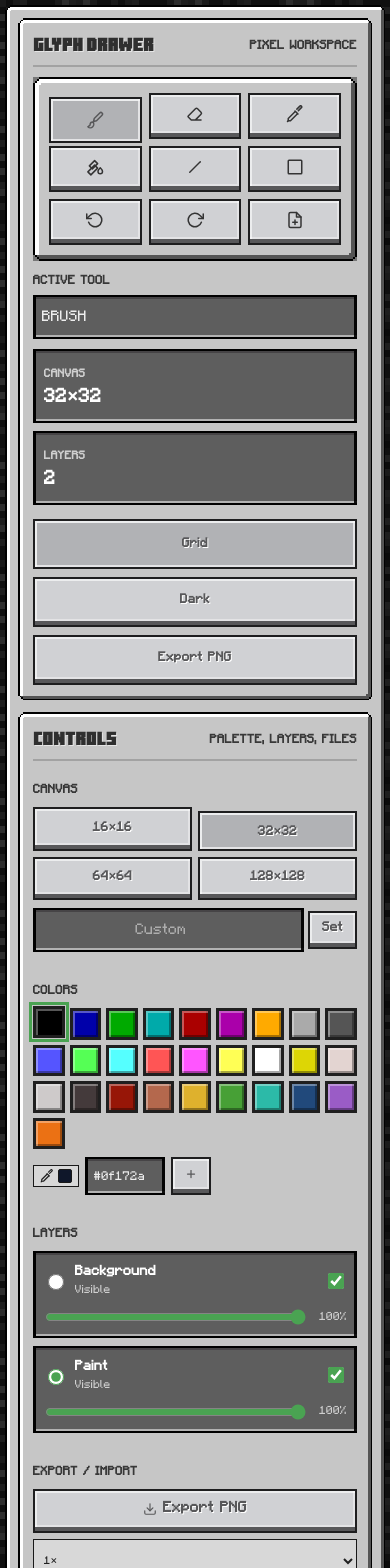
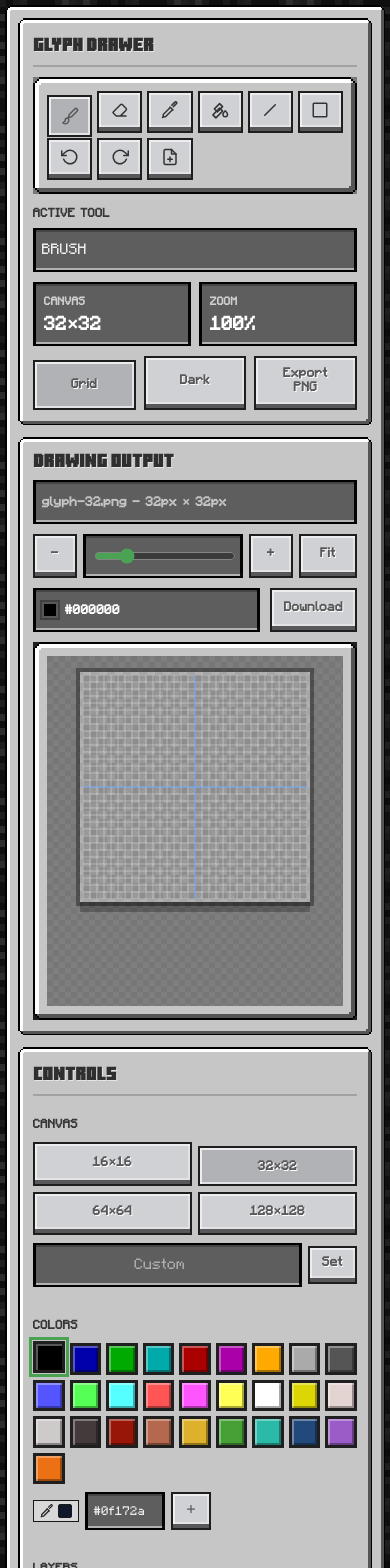
Before and after one commit to NhanAZ-Web/glyph-drawer, a Svelte app: page / in a window 390 px wide. Shown: the top 1568 px of the page. Built offline with nearby package versions, Linux system fonts and the light colour scheme.

Commit message:
Improve responsive editor layout and zoom UX

```diff
--- a/src/App.svelte
+++ b/src/App.svelte
@@ -22,7 +22,19 @@
   const unsubTheme = themeStore.subscribe((value) => (theme = value))
   onDestroy(unsubTheme)
 
+  function isEditableTarget(target: EventTarget | null): boolean {
+    if (!(target instanceof HTMLElement)) return false
+    const tag = target.tagName.toLowerCase()
+    return (
+      target.isContentEditable ||
+      tag === 'input' ||
+      tag === 'textarea' ||
+      tag === 'select'
+    )
+  }
+
   function handleKeydown(event: KeyboardEvent) {
+    if (isEditableTarget(event.target)) return
     const { key, metaKey, ctrlKey, shiftKey } = event
     const mod = metaKey || ctrlKey
     switch (key.toLowerCase()) {
@@ -63,9 +75,32 @@
         canvasStore.newDocument(32)
         toastStore.push('New 32×32 canvas', 'info')
         break
+      case '+':
+      case '=':
+        if (mod) {
+          event.preventDefault()
+          canvasStore.zoomIn()
+        }
+        break
+      case '-':
+        if (mod) {
+          event.preventDefault()
+          canvasStore.zoomOut()
+        }
+        break
+      case '0':
+        if (mod) {
+          event.preventDefault()
+          canvasStore.resetZoom()
+        }
+        break
       default:
         break
     }
+  }
+
+  function handleZoomInput(event: Event) {
+    canvasStore.setZoom(Number((event.currentTarget as HTMLInputElement).value))
   }
 
   function quickExportPng() {
@@ -88,7 +123,7 @@
 <svelte:window on:keydown={handleKeydown} />
 
 <div class="app-container">
-  <div class="tool-deck drawer-tool-deck">
+  <main class="workspace-layout">
     <section class="app-card tool-card drawer-card">
       <div class="panel-heading">
         <h2>Glyph Drawer</h2>
@@ -110,8 +145,8 @@
               <span class="metric-value">{state.size}&times;{state.size}</span>
             </div>
             <div class="metric-tile">
-              <span class="metric-label">Layers</span>
-              <span class="metric-value">{state.layers.length}</span>
+              <span class="metric-label">Zoom</span>
+              <span class="metric-value">{state.zoom}%</span>
             </div>
           </div>
 
@@ -134,27 +169,57 @@
       </div>
     </section>
 
-    <section class="app-card tool-card controls-card">
-      <div class="panel-heading">
-        <h2>Controls</h2>
-        <span class="detail-text">Palette, layers, files</span>
-      </div>
-      <RightPanel {state} />
-    </section>
-  </div>
-
     <section class="app-card atlas-card drawing-card">
       <div class="atlas-header">
         <div class="atlas-title-group">
           <h2>Drawing Output</h2>
-        <span class="atlas-info">glyph-{state.size}.png - {state.size}px &times; {state.size}px</span>
+          <span class="atlas-info"
+            >glyph-{state.size}.png - {state.size}px &times; {state.size}px</span
+          >
         </div>
         <div class="atlas-actions">
+          <div class="zoom-controls" aria-label="Canvas zoom controls">
+            <button
+              class="btn btn-sm btn-icon"
+              on:click={() => canvasStore.zoomOut()}
+              aria-label="Zoom out"
+            >
+              -
+            </button>
+            <label class="zoom-slider-label">
+              <span class="detail-text">Zoom</span>
+              <input
+                class="zoom-slider"
+                type="range"
+                min="25"
+                max="400"
+                step="25"
+                value={state.zoom}
+                on:input={handleZoomInput}
+                aria-label="Canvas zoom"
+              />
+            </label>
+            <button
+              class="btn btn-sm btn-icon"
+              on:click={() => canvasStore.zoomIn()}
+              aria-label="Zoom in"
+            >
+              +
+            </button>
+            <button
+              class="btn btn-sm zoom-reset"
+              on:click={() => canvasStore.resetZoom()}
+            >
+              Fit
+            </button>
+          </div>
           <span class="atlas-info color-info">
-          <span class="statusbar-color-swatch" style="background:{state.currentColor};"></span>
+            <span class="statusbar-color-swatch" style="background:{state.currentColor};"
+            ></span>
             {state.currentColor}
           </span>
-        <button class="btn btn-sm export-btn" on:click={quickExportPng}>Download</button>
+          <button class="btn btn-sm export-btn" on:click={quickExportPng}>Download</button
+          >
         </div>
       </div>
 
@@ -165,11 +230,24 @@
       </div>
     </section>
 
+    <section class="app-card tool-card controls-card">
+      <div class="panel-heading">
+        <h2>Controls</h2>
+        <span class="detail-text">Palette, layers, files</span>
+      </div>
+      <RightPanel {state} />
+    </section>
+  </main>
+
   <footer class="footer-links">
     <a href="https://github.com/NhanAZ/glyph" target="_blank" rel="noopener noreferrer">
       Glyph Tools
     </a>
-    <a href="https://github.com/NhanAZ/glyph-drawer" target="_blank" rel="noopener noreferrer">
+    <a
+      href="https://github.com/NhanAZ/glyph-drawer"
+      target="_blank"
+      rel="noopener noreferrer"
+    >
       glyph-drawer
     </a>
   </footer>
--- a/src/app.css
+++ b/src/app.css
@@ -102,9 +102,10 @@ body {
   line-height: 1.45;
   background-color: var(--bedrock-bg);
   background-image:
-    linear-gradient(rgba(0, 0, 0, 0.7), rgba(0, 0, 0, 0.7)),
-    url('/assets/ui/bedrock.png');
-  background-size: 160px 160px, 160px 160px;
+    linear-gradient(rgba(0, 0, 0, 0.7), rgba(0, 0, 0, 0.7)), url('/assets/ui/bedrock.png');
+  background-size:
+    160px 160px,
+    160px 160px;
   image-rendering: pixelated;
   overflow-x: hidden;
   animation: moveBackground 100s linear infinite;
@@ -202,7 +203,7 @@ a {
 .app-container {
   position: relative;
   z-index: 1;
-  width: min(1220px, calc(100% - 40px));
+  width: min(1480px, calc(100% - 32px));
   margin: 20px auto;
   padding: 12px;
   background: transparent;
@@ -215,12 +216,26 @@ a {
   box-shadow: none;
 }
 
-.tool-deck {
+.workspace-layout {
   display: grid;
-  grid-template-columns: minmax(0, 0.9fr) minmax(420px, 1.1fr);
+  grid-template-columns: minmax(320px, 380px) minmax(0, 1fr);
+  grid-template-areas:
+    'drawer drawing'
+    'controls drawing';
   gap: 12px;
   align-items: start;
-  margin-bottom: 12px;
+}
+
+.drawer-card {
+  grid-area: drawer;
+}
+
+.drawing-card {
+  grid-area: drawing;
+}
+
+.controls-card {
+  grid-area: controls;
 }
 
 .app-card {
@@ -398,6 +413,19 @@ select:focus {
   gap: 8px;
 }
 
+.drawer-actions {
+  grid-template-columns: repeat(2, minmax(0, 1fr));
+}
+
+.drawer-actions .btn {
+  white-space: normal;
+  overflow-wrap: anywhere;
+}
+
+.drawer-actions .btn:last-child {
+  grid-column: 1 / -1;
+}
+
 .btn,
 .tool-btn,
 .icon-button,
@@ -528,12 +556,6 @@ select:focus {
   height: 46px;
 }
 
-.controls-card .props-panel {
-  display: grid;
-  grid-template-columns: repeat(2, minmax(0, 1fr));
-  gap: 10px;
-}
-
 .props-panel {
   display: flex;
   flex-direction: column;
@@ -542,6 +564,12 @@ select:focus {
   background: transparent;
   border: 0;
   overflow: visible;
+}
+
+.controls-card .props-panel {
+  display: grid;
+  grid-template-columns: 1fr;
+  gap: 10px;
 }
 
 .section {
@@ -787,7 +815,43 @@ input[type='range'] {
 }
 
 .atlas-actions {
+  flex: 1 1 360px;
   justify-content: flex-end;
+}
+
+.zoom-controls {
+  display: grid;
+  grid-template-columns: auto minmax(150px, 220px) auto auto;
+  gap: 6px;
+  align-items: stretch;
+}
+
+.zoom-slider-label {
+  min-height: 44px;
+  display: grid;
+  grid-template-columns: auto minmax(90px, 1fr);
+  gap: 8px;
+  align-items: center;
+  padding: 6px;
+  color: #eeeeee;
+  background: transparent;
+  border-width: 4px 3px;
+  border-style: solid;
+  border-image-source: var(--ui-input-border);
+  border-image-slice: 2 1 2 1 fill;
+  border-image-repeat: stretch;
+}
+
+.zoom-slider-label .detail-text {
+  color: #cfcfcf;
+}
+
+.zoom-slider {
+  min-width: 0;
+}
+
+.zoom-reset {
+  min-width: 58px;
 }
 
 .atlas-info {
@@ -836,31 +900,32 @@ input[type='range'] {
 
 .canvas-area {
   width: 100%;
-  min-height: min(66vh, 700px);
+  height: clamp(460px, calc(100vh - 188px), 780px);
+  min-height: 0;
   display: grid;
   place-items: center;
   background:
     linear-gradient(45deg, rgba(255, 255, 255, 0.05) 25%, transparent 25%),
     linear-gradient(-45deg, rgba(255, 255, 255, 0.05) 25%, transparent 25%),
     linear-gradient(45deg, transparent 75%, rgba(255, 255, 255, 0.05) 75%),
-    linear-gradient(-45deg, transparent 75%, rgba(255, 255, 255, 0.05) 75%),
-    #777777;
+    linear-gradient(-45deg, transparent 75%, rgba(255, 255, 255, 0.05) 75%), #777777;
   background-position:
     0 0,
     0 6px,
     6px -6px,
     -6px 0;
   background-size: 12px 12px;
-  overflow: hidden;
+  overflow: auto;
   position: relative;
 }
 
 .canvas-stage-wrapper {
-  width: 100%;
-  height: 100%;
-  display: grid;
-  place-items: center;
-  padding: 12px;
+  min-width: 100%;
+  min-height: 100%;
+  display: flex;
+  align-items: safe center;
+  justify-content: safe center;
+  padding: 16px;
 }
 
 .canvas-stage {
@@ -868,8 +933,20 @@ input[type='range'] {
   display: inline-flex;
   background-color: #8d8d8d;
   background-image:
-    linear-gradient(45deg, rgba(255, 255, 255, 0.1) 25%, transparent 25%, transparent 75%, rgba(255, 255, 255, 0.1) 75%),
-    linear-gradient(45deg, rgba(255, 255, 255, 0.1) 25%, transparent 25%, transparent 75%, rgba(255, 255, 255, 0.1) 75%);
+    linear-gradient(
+      45deg,
+      rgba(255, 255, 255, 0.1) 25%,
+      transparent 25%,
+      transparent 75%,
+      rgba(255, 255, 255, 0.1) 75%
+    ),
+    linear-gradient(
+      45deg,
+      rgba(255, 255, 255, 0.1) 25%,
+      transparent 25%,
+      transparent 75%,
+      rgba(255, 255, 255, 0.1) 75%
+    );
   background-size: 16px 16px;
   background-position:
     0 0,
@@ -882,6 +959,7 @@ input[type='range'] {
 
 .canvas-board {
   display: block;
+  max-width: none;
   image-rendering: pixelated;
   touch-action: none;
 }
@@ -1080,8 +1158,16 @@ input[type='range'] {
     padding: 10px;
   }
 
-  .tool-deck {
+  .workspace-layout {
     grid-template-columns: 1fr;
+    grid-template-areas:
+      'drawer'
+      'drawing'
+      'controls';
+  }
+
+  .controls-card .props-panel {
+    grid-template-columns: repeat(2, minmax(0, 1fr));
   }
 
   .drawer-tools-layout {
@@ -1089,14 +1175,16 @@ input[type='range'] {
   }
 
   .canvas-area {
-    min-height: 560px;
+    height: 560px;
   }
 }
 
 @media (max-width: 767px) {
   body {
     font-size: 15px;
-    background-size: 112px 112px, 112px 112px;
+    background-size:
+      112px 112px,
+      112px 112px;
   }
 
   .app-container {
@@ -1119,18 +1207,23 @@ input[type='range'] {
     font-size: 1.12rem;
   }
 
+  .panel-heading > .detail-text {
+    display: none;
+  }
+
   .drawer-tools-layout,
   .controls-card .props-panel,
   .preset-actions,
-  .drawer-actions,
-  .drawer-metrics,
   .export-row {
     grid-template-columns: 1fr;
   }
 
   .toolstrip {
     width: 100%;
-    grid-template-columns: repeat(6, minmax(38px, 1fr));
+    grid-template-columns: repeat(6, minmax(34px, 1fr));
+    grid-auto-rows: 42px;
+    gap: 5px;
+    padding: 6px;
   }
 
   .toolstrip-separator {
@@ -1140,6 +1233,24 @@ input[type='range'] {
   .tool-btn {
     width: 100%;
     min-width: 0;
+    height: 42px;
+    min-height: 42px;
+  }
+
+  .drawer-metrics {
+    grid-template-columns: repeat(2, minmax(0, 1fr));
+  }
+
+  .metric-tile {
+    min-height: 64px;
+  }
+
+  .drawer-actions {
+    grid-template-columns: repeat(3, minmax(0, 1fr));
+  }
+
+  .drawer-actions .btn:last-child {
+    grid-column: auto;
   }
 
   .size-grid {
@@ -1158,20 +1269,46 @@ input[type='range'] {
   .atlas-title-group,
   .atlas-actions {
     align-items: stretch;
+    min-width: 0;
   }
 
   .atlas-header {
     flex-direction: column;
   }
 
+  .atlas-actions {
+    flex-basis: auto;
+    display: grid;
+    grid-template-columns: minmax(0, 1fr) auto;
+  }
+
   .atlas-title-group > *,
-  .atlas-actions > *,
-  .export-btn {
+  .zoom-controls {
     width: 100%;
   }
 
+  .zoom-controls {
+    grid-column: 1 / -1;
+  }
+
+  .color-info,
+  .export-btn {
+    width: auto;
+    min-width: 0;
+  }
+
   .canvas-area {
-    min-height: 430px;
+    height: min(64vh, 430px);
+    place-items: start center;
+  }
+
+  .zoom-controls {
+    grid-template-columns: auto minmax(0, 1fr) auto auto;
+    width: 100%;
+  }
+
+  .zoom-slider-label {
+    min-width: 0;
   }
 
   .footer-links {
@@ -1184,11 +1321,15 @@ input[type='range'] {
 }
 
 @media (max-width: 390px) {
-  .toolstrip {
-    grid-template-columns: repeat(3, minmax(38px, 1fr));
+  .canvas-area {
+    height: 350px;
   }
 
-  .canvas-area {
-    min-height: 350px;
+  .zoom-slider-label {
+    grid-template-columns: minmax(0, 1fr);
+  }
+
+  .zoom-slider-label .detail-text {
+    display: none;
   }
 }
--- a/src/lib/components/CanvasBoard.svelte
+++ b/src/lib/components/CanvasBoard.svelte
@@ -26,16 +26,17 @@
 
   function computePixelSize(size: number): number {
     if (!container) return 18
-    const rect = container.getBoundingClientRect()
-    const padding = 16
+    const rect = (container.parentElement ?? container).getBoundingClientRect()
+    const padding = 28
     const available = Math.min(rect.width, rect.height) - padding * 2
-    return Math.max(4, Math.floor(available / size))
+    const fitPixelSize = Math.max(2, Math.floor(available / size))
+    return Math.min(72, Math.max(2, fitPixelSize * (state.zoom / 100)))
   }
 
   function snapPixelSize(raw: number): number {
     // Avoid fractional physical pixels (e.g. DPR 1.25) that create faint grid seams even when grid is off
     const dpr = window.devicePixelRatio || 1
-    return Math.max(4, Math.round(raw * dpr) / dpr)
+    return Math.max(2, Math.round(raw * dpr) / dpr)
   }
 
   onMount(() => {
@@ -109,7 +110,8 @@
 
     if (previewPoints.length) {
       context.globalAlpha = 0.55
-      context.fillStyle = state.tool === 'eraser' ? 'rgba(255,255,255,0.6)' : state.currentColor
+      context.fillStyle =
+        state.tool === 'eraser' ? 'rgba(255,255,255,0.6)' : state.currentColor
       previewPoints.forEach(([x, y]) => {
         context.fillRect(x, y, 1, 1)
       })
@@ -120,7 +122,9 @@
       const lineWidth = 1 / (scale * pixelSize)
 
       // Regular grid lines
-      context.strokeStyle = getComputedStyle(document.documentElement).getPropertyValue('--grid')
+      context.strokeStyle = getComputedStyle(document.documentElement).getPropertyValue(
+        '--grid'
+      )
       context.lineWidth = lineWidth
       for (let i = 0; i <= size; i += 1) {
         context.beginPath()
@@ -278,9 +282,21 @@
 
 <style>
   .canvas-stage-wrapper {
-    width: 100%;
-    height: 100%;
-    display: grid;
-    place-items: center;
+    min-width: 100%;
+    min-height: 100%;
+    display: flex;
+    align-items: safe center;
+    justify-content: safe center;
+    padding: 16px;
+  }
+
+  .canvas-board {
+    max-width: none;
+  }
+
+  @media (max-width: 767px) {
+    .canvas-stage-wrapper {
+      align-items: flex-start;
+    }
   }
 </style>
--- a/src/lib/components/RightPanel.svelte
+++ b/src/lib/components/RightPanel.svelte
@@ -213,24 +213,17 @@
 
 <style>
   .custom-size-row {
-    display: flex;
-    gap: 4px;
+    display: grid;
+    grid-template-columns: minmax(0, 1fr) auto;
+    gap: 6px;
     align-items: center;
   }
   .custom-size-input {
-    flex: 1;
-    height: 26px;
     min-width: 0;
     text-align: center;
   }
   .export-scale-select {
-    height: 28px;
-    padding: 0 6px;
-    background: var(--panel-alt);
-    color: var(--text);
-    border: 1px solid var(--border);
-    border-radius: var(--radius);
-    font-size: 11px;
+    min-height: 44px;
     font-family: var(--font-mono);
     cursor: pointer;
   }
--- a/src/lib/stores/canvasStore.ts
+++ b/src/lib/stores/canvasStore.ts
@@ -1,11 +1,22 @@
 import { get, writable } from 'svelte/store'
-import type { EditorState, Layer, LayerId, Pixel, PixelMatrix, Snapshot, Tool } from '../types'
+import type {
+  EditorState,
+  Layer,
+  LayerId,
+  Pixel,
+  PixelMatrix,
+  Snapshot,
+  Tool,
+} from '../types'
 import { createMatrix, resizeMatrix } from '../utils/matrix'
 import { floodFill } from '../utils/fill'
 import { bresenhamLine, rectPoints } from '../utils/geometry'
 import { isValidHex, normalizeHex } from '../utils/color'
 
 const STORAGE_KEY = 'glyph-drawer-state-v1'
+const MIN_ZOOM = 25
+const MAX_ZOOM = 400
+const ZOOM_STEP = 25
 const defaultPalette = [
   '#000000',
   '#0000aa',
@@ -48,7 +59,9 @@ function emptyLayer(id: LayerId, size: number, name: string): Layer {
 }
 
 function deepCopy<T>(value: T): T {
-  return typeof structuredClone === 'function' ? structuredClone(value) : JSON.parse(JSON.stringify(value))
+  return typeof structuredClone === 'function'
+    ? structuredClone(value)
+    : JSON.parse(JSON.stringify(value))
 }
 
 function snapshotFromState(state: EditorState): Snapshot {
@@ -64,10 +77,18 @@ function loadSaved(): EditorState | null {
   try {
     const parsed = JSON.parse(raw) as Snapshot
     const size = parsed.size ?? 32
+    const zoom =
+      typeof parsed.zoom === 'number' && parsed.zoom >= MIN_ZOOM ? parsed.zoom : 100
     const layers = parsed.layers?.length
       ? parsed.layers.map((layer) => ({ ...layer, data: resizeMatrix(layer.data, size) }))
       : [emptyLayer('background', size, 'Background'), emptyLayer('paint', size, 'Paint')]
-    return { ...parsed, size, layers, history: { past: [], future: [] } }
+    return {
+      ...parsed,
+      size,
+      zoom: clampZoom(zoom),
+      layers,
+      history: { past: [], future: [] },
+    }
   } catch (error) {
     console.warn('Failed to load saved state', error)
     return null
@@ -80,12 +101,15 @@ function createInitialState(): EditorState {
   const size = 32
   const base: Snapshot = {
     size,
-    zoom: 18,
+    zoom: 100,
     tool: 'brush',
     palette: defaultPalette,
     currentColor: defaultPalette[0],
     grid: true,
-    layers: [emptyLayer('background', size, 'Background'), emptyLayer('paint', size, 'Paint')],
+    layers: [
+      emptyLayer('background', size, 'Background'),
+      emptyLayer('paint', size, 'Paint'),
+    ],
     activeLayerId: 'paint',
   }
   return { ...base, history: { past: [], future: [] } }
@@ -122,10 +146,18 @@ function commit(mutator: (draft: EditorState) => void, pushHistory = true) {
   })
 }
 
-function updateLayer(state: EditorState, layerId: LayerId, updater: (layer: Layer) => void) {
+function updateLayer(
+  state: EditorState,
+  layerId: LayerId,
+  updater: (layer: Layer) => void
+) {
   const layer = state.layers.find((l) => l.id === layerId)
   if (!layer) return
   updater(layer)
+}
+
+function clampZoom(value: number): number {
+  return Math.min(MAX_ZOOM, Math.max(MIN_ZOOM, Math.round(value)))
 }
 
 function withinBounds(size: number, x: number, y: number): boolean {
@@ -189,7 +221,10 @@ export const canvasStore = {
   },
   setSize(size: number) {
     store.update((state) => {
-      const next = deepCopy({ ...state, history: { past: [], future: [] } }) as EditorState
+      const next = deepCopy({
+        ...state,
+        history: { past: [], future: [] },
+      }) as EditorState
       next.size = size
       next.layers = next.layers.map((layer) => ({
         ...layer,
@@ -202,6 +237,26 @@ export const canvasStore = {
   toggleGrid() {
     commit((draft) => {
       draft.grid = !draft.grid
+    }, false)
+  },
+  setZoom(value: number) {
+    commit((draft) => {
+      draft.zoom = clampZoom(value)
+    }, false)
+  },
+  zoomIn() {
+    commit((draft) => {
+      draft.zoom = clampZoom(draft.zoom + ZOOM_STEP)
+    }, false)
+  },
+  zoomOut() {
+    commit((draft) => {
+      draft.zoom = clampZoom(draft.zoom - ZOOM_STEP)
+    }, false)
+  },
+  resetZoom() {
+    commit((draft) => {
+      draft.zoom = 100
     }, false)
   },
   setActiveLayer(id: LayerId) {
@@ -244,7 +299,10 @@ export const canvasStore = {
   },
   clear() {
     commit((draft) => {
-      draft.layers = draft.layers.map((layer) => ({ ...layer, data: createMatrix(draft.size) }))
+      draft.layers = draft.layers.map((layer) => ({
+        ...layer,
+        data: createMatrix(draft.size),
+      }))
     })
   },
   undo() {
@@ -262,7 +320,10 @@ export const canvasStore = {
       if (!state.history.future.length) return state
       const [nextSnapshot, ...rest] = state.history.future
       const past = [...state.history.past, snapshotFromState(state)]
-      const next: EditorState = { ...deepCopy(nextSnapshot), history: { past, future: rest } }
+      const next: EditorState = {
+        ...deepCopy(nextSnapshot),
+        history: { past, future: rest },
+      }
       return next
     })
   },
@@ -279,10 +340,14 @@ export const canvasStore = {
   newDocument(size = 32) {
     commit((draft) => {
       draft.size = size
-      draft.layers = [emptyLayer('background', size, 'Background'), emptyLayer('paint', size, 'Paint')]
+      draft.layers = [
+        emptyLayer('background', size, 'Background'),
+        emptyLayer('paint', size, 'Paint'),
+      ]
       draft.palette = defaultPalette
       draft.currentColor = defaultPalette[0]
       draft.tool = 'brush'
+      draft.zoom = 100
       draft.history = { past: [], future: [] }
     })
   },
```
Also changed, not shown: 1 other file (tests, documents, lock files or other folders). Lines whose indentation alone changed are shown as unchanged.
